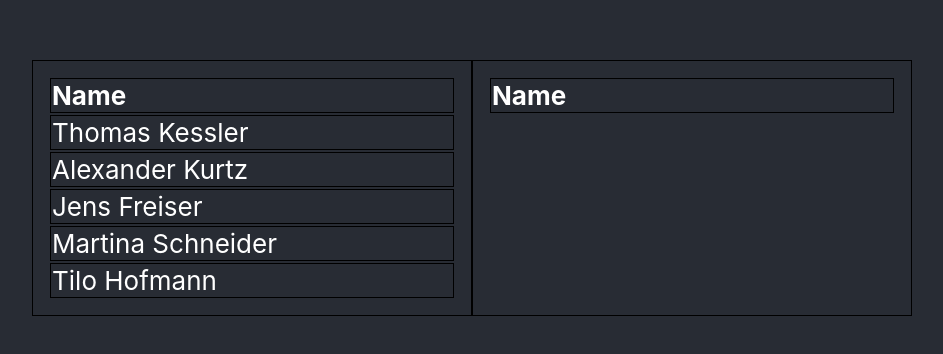
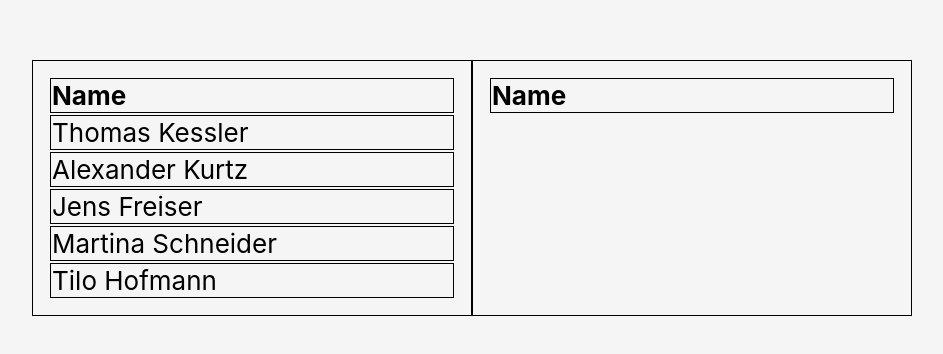
Before and after one commit to Hamiller78/react-training, a React (Create React App) app: page / in a window 1280 px wide. Shown: the part 212-566 px from the top of the page, without its empty margins (168-1111 px from the left). Built offline with nearby package versions, Linux system fonts and the light colour scheme.

Commit message:
Clean up css file

```diff
--- a/src/App.css
+++ b/src/App.css
@@ -1,40 +1,13 @@
 .App {
   text-align: center;
-}
-
-.App-logo {
-  height: 40vmin;
-  pointer-events: none;
-}
-
-@media (prefers-reduced-motion: no-preference) {
-  .App-logo {
-    animation: App-logo-spin infinite 20s linear;
-  }
-}
-
-.App-header {
-  background-color: #282c34;
+  background-color: whitesmoke;
   min-height: 100vh;
   display: flex;
   flex-direction: column;
   align-items: center;
   justify-content: center;
   font-size: calc(10px + 2vmin);
-  color: white;
-}
-
-.App-link {
-  color: #61dafb;
-}
-
-@keyframes App-logo-spin {
-  from {
-    transform: rotate(0deg);
-  }
-  to {
-    transform: rotate(360deg);
-  }
+  color: black;
 }
 
 .table-container {
```
